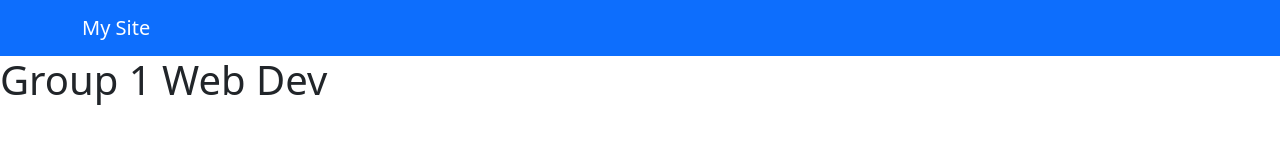
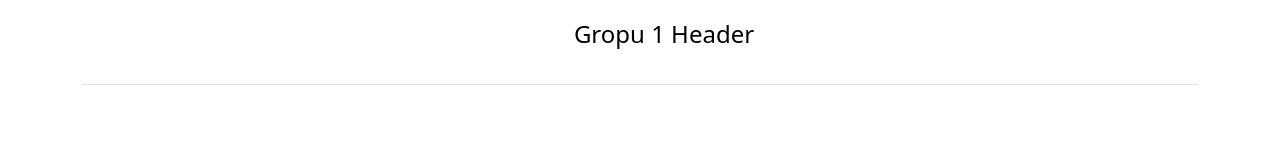
Before and after one commit to baderajennyson/baderajennyson.github.io, a plain HTML site: page index.html in a window 1280 px wide. Drawn offline with Linux system fonts and the light colour scheme.

Commit message:
Headerv1

```diff
--- a/index.html
+++ b/index.html
@@ -1,20 +1,24 @@
 <!DOCTYPE html>
-<html lang="en">
+<html lang="en" data-bs-theme="auto">
   <head>
     <meta charset="UTF-8">
     <meta name="viewport" content="width=device-width, initial-scale=1">
+    <title>Group 1 - BSCS</title>
     <link rel="stylesheet" href="css/styles.css">
     <link rel="stylesheet" href="css/bootstrap.min.css">
 
   </head>
   <body>
-    <nav class="navbar navbar-expand-lg navbar-dark bg-primary">
-      <div class="container">
-        <a class="navbar-brand" href="#">My Site</a>
-      </div>
-    </nav>
-    <h1>Group 1 Web Dev</h1>
-
+    <div class="container">
+      <header class="d-flex flex-wrap justify-content-center py-3 mb-4 border-bottom">
+        <a href="#" class="d-flex alighn-items-center mb-3 mb-md=0 me-me-auto link-body-emphasis text-decoration-none">
+          <svg class="bi me-2" width="40" height="32" aria-hidden="true">
+            <use xlink:href="#bootstrap"></use>
+          </svg>
+          <span class="fs-4">Gropu 1 Header</span>
+        </a>
+      </header>
+    </div>
     <script src="js/bootstrap.bundle.min.js"></script>
     <script src="js/script.js"></script>
   </body>
```
